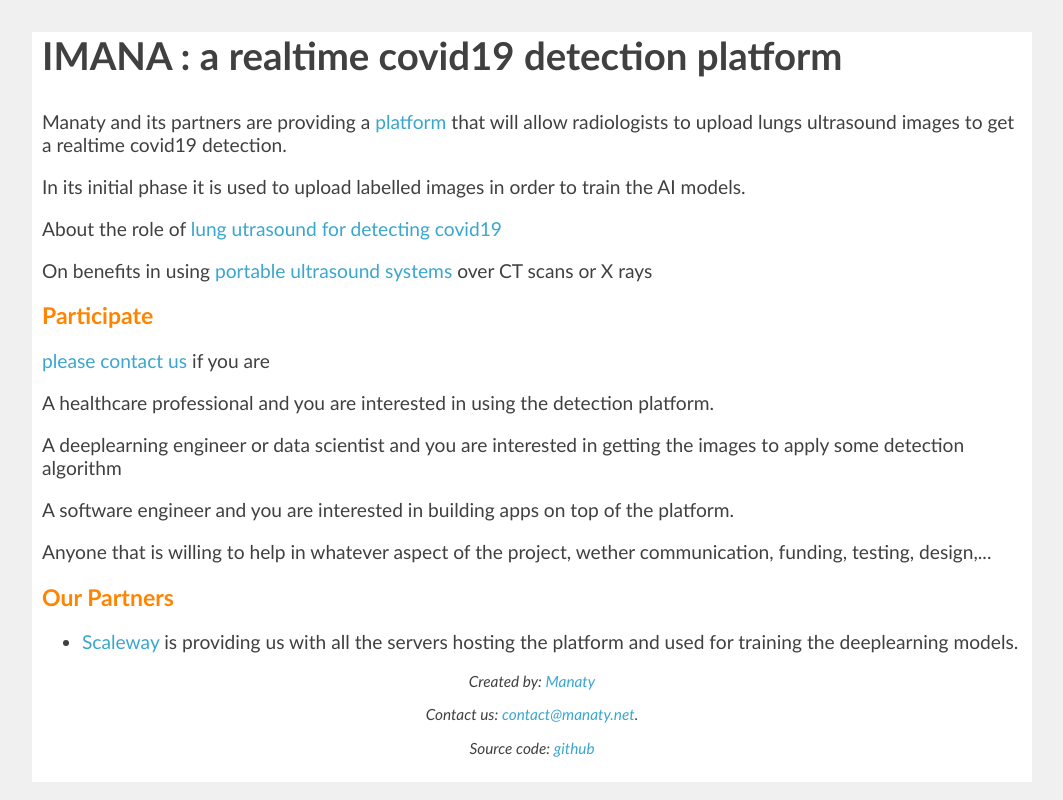
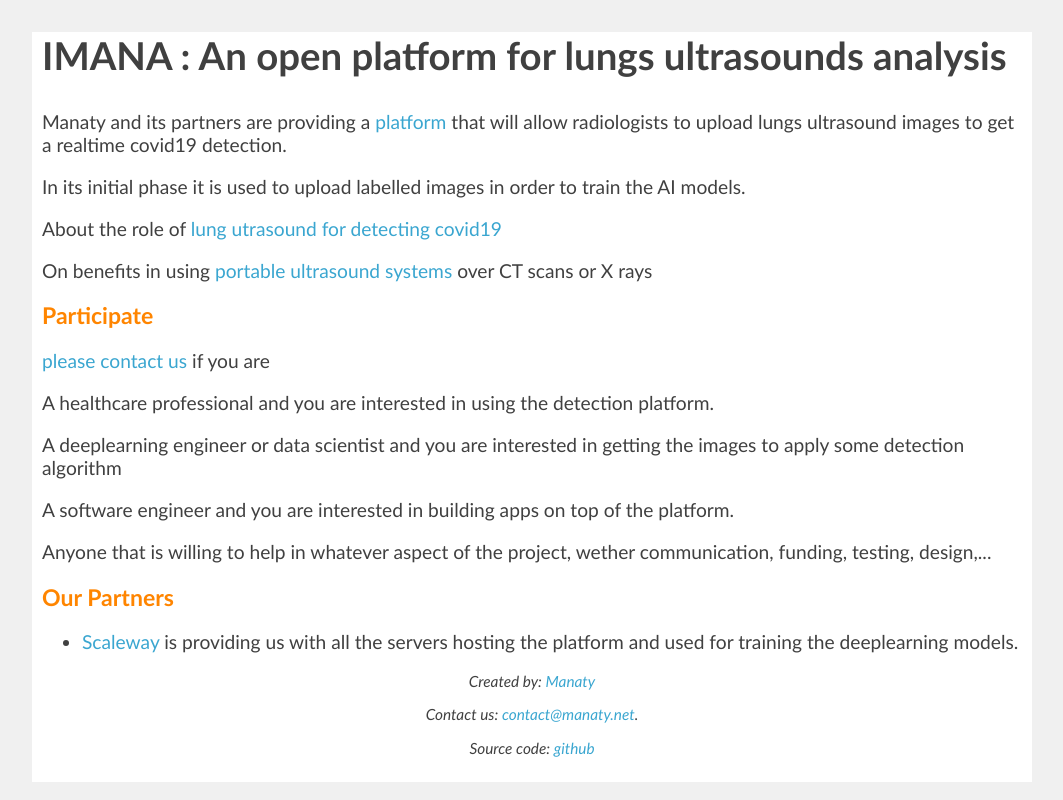
Before and after one commit to manaty/imana, a plain HTML site: page docs/index.html in a window 1280 px wide. Shown: the whole page, without its empty margins (108-1171 px from the left). Drawn offline with Linux system fonts and the light colour scheme.

Commit message:
Update index.html

```diff
--- a/docs/index.html
+++ b/docs/index.html
@@ -4,7 +4,7 @@
 <head>
 	<meta charset="utf-8">
 	<meta name="viewport" content="width=device-width, initial-scale=1, shrink-to-fit=no">
-	<meta name="description" content="Manaty Imana plateform allow radiologists to upload lungs ultrasound images to get a realtime covid19 detection.">
+	<meta name="description" content="Manaty Imana platform allow radiologists to upload lungs ultrasound images to get a realtime covid19 detection.">
 	<meta name="title" content="Imana">
 	<meta name="author" content="Sebastien Michea">
 	<!-- Favicon -->
@@ -56,7 +56,7 @@
 </head>
 <body>
   <section>
-    <h1>IMANA : a realtime covid19 detection platform</h1>
+    <h1>IMANA : An open platform for lungs ultrasounds analysis</h1>
     <p>Manaty and its partners are providing a <a href="https://imana.manaty.org"  target="_blank">platform</a> that will allow radiologists to upload lungs ultrasound images to get a realtime covid19 detection. </p>
     <p>In its initial phase it is used to upload labelled images in order to train the AI models.<p>
     <p>About the role of <a href="https://onlinelibrary.wiley.com/doi/epdf/10.1002/jum.15284">lung utrasound for detecting covid19</a></p>
```
